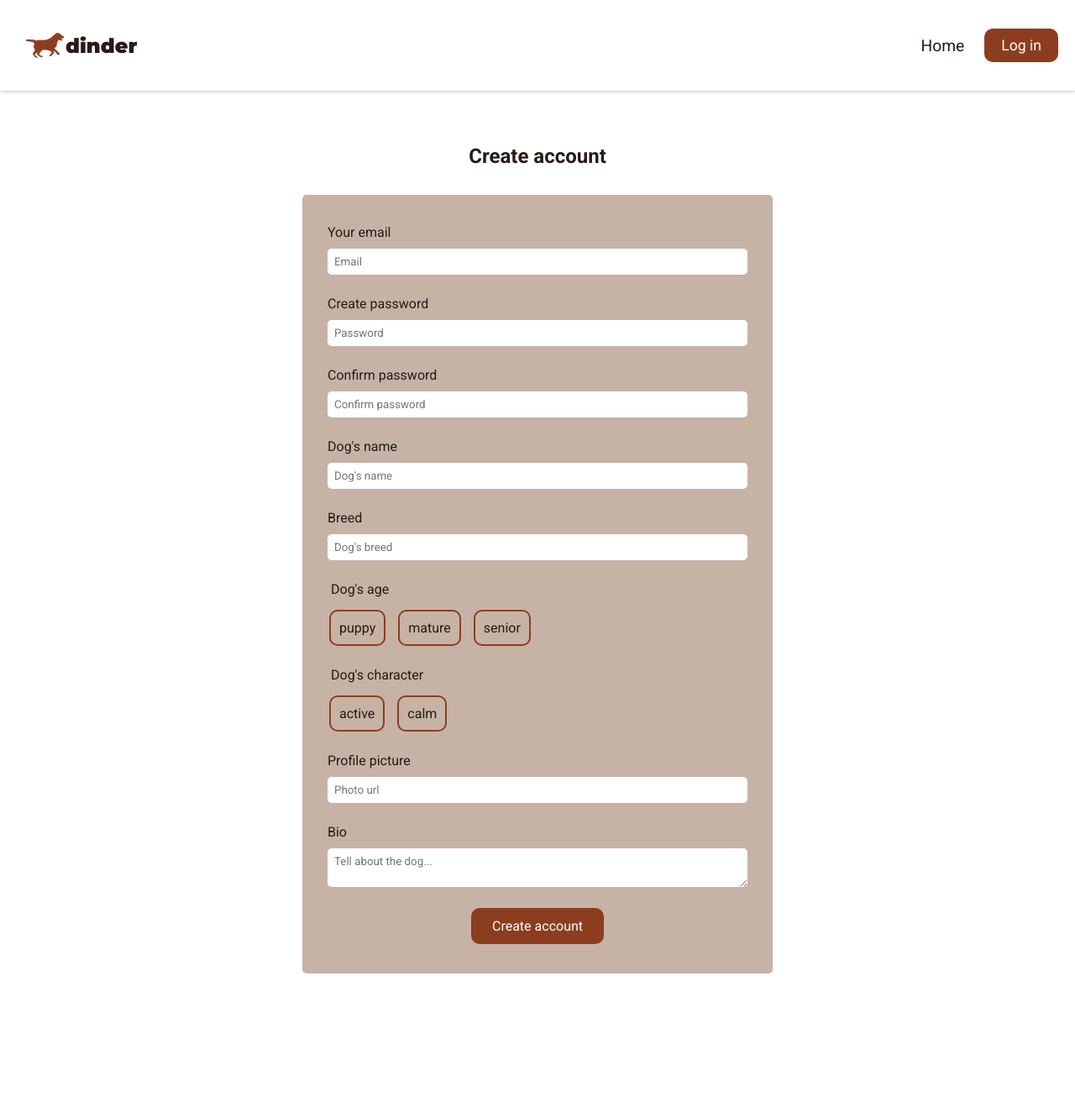
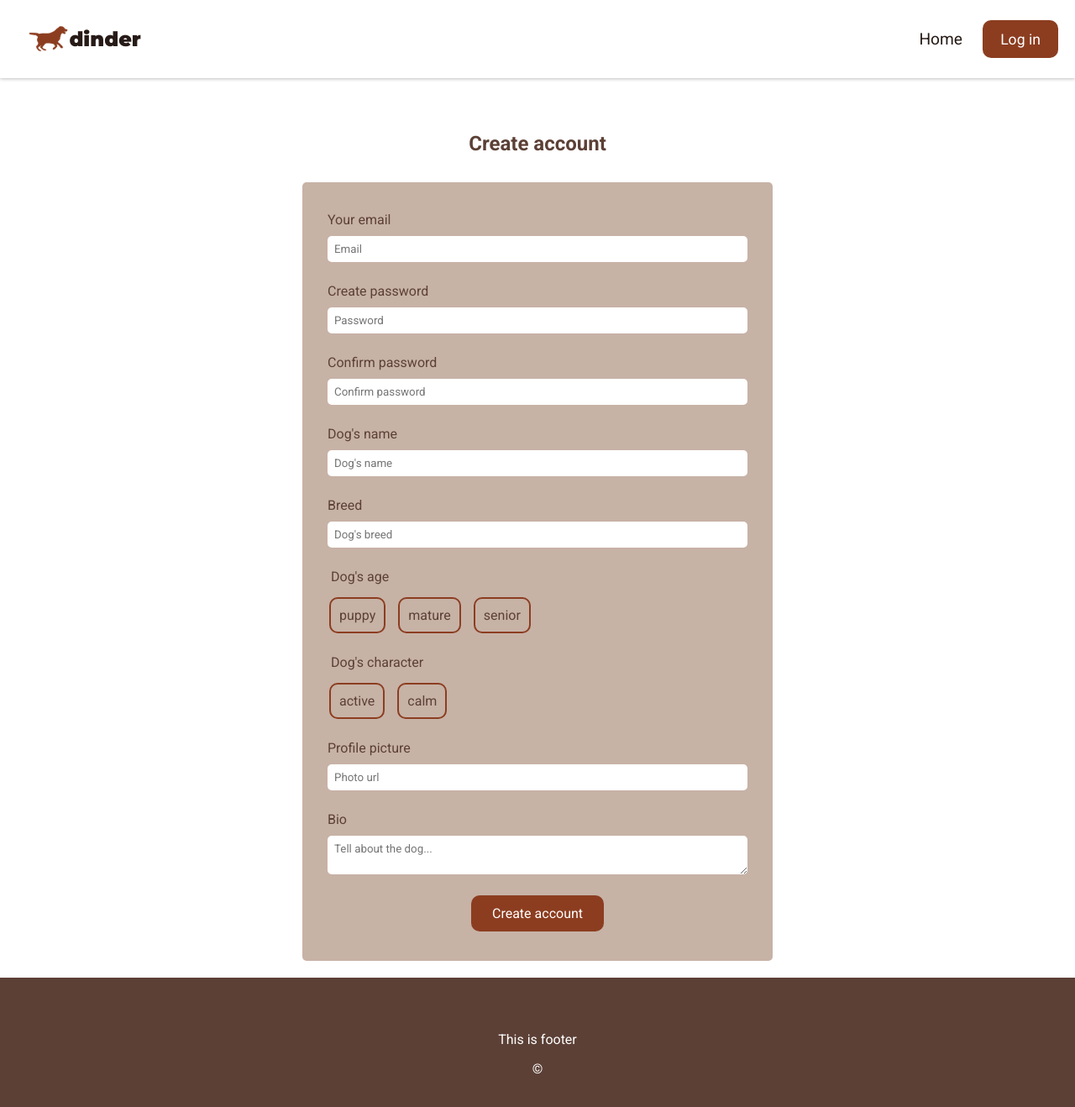
Before and after one commit to rudzupuke/SGT-final-task, a React (Create React App) app in the folder frontend/: page /register in a window 1280 px wide. Shown: the top 1318 px of the page at 84% size. Before the commit the page ends 1179 px from the top, so only its background shows below. Built offline with nearby package versions, Linux system fonts and the light colour scheme.

Commit message:
adding footer and improving styles

```diff
--- a/frontend/src/App.scss
+++ b/frontend/src/App.scss
@@ -7,6 +7,7 @@ $white: rgb(255, 255, 255);
 $background-color: rgb(229, 229, 229);
 $primary: rgb(140, 61, 32);
 $primary-bright: rgb(241, 119, 12);
+$primary-dark: rgb(92, 64, 54);
 $primary-light: rgb(199, 178, 166);
 $primary-light-2: rgb(199, 178, 166);
 
@@ -17,7 +18,8 @@ $layout-breakpoint-medium: 750px;
 // general styles
 
 body {
-    color: $dark-text;
+    color: $primary-dark;
+    //color: $dark-text;
 }
 
 // reused elements
--- a/frontend/src/components/Footer/Footer.js
+++ b/frontend/src/components/Footer/Footer.js
@@ -1,7 +1,7 @@
 import "./Footer.scss";
 
 const Footer = () => {
-    return <footer className="footer">This is footer</footer>;
+    return <footer className="footer"><p>This is footer</p><p>&copy;</p></footer>;
 };
 
 export default Footer;
--- a/frontend/src/components/Footer/Footer.scss
+++ b/frontend/src/components/Footer/Footer.scss
@@ -3,4 +3,6 @@
 .footer {
     padding: 3em;
     text-align: center;
+    color: shared.$white;
+    background-color: shared.$primary-dark;
 }
--- a/frontend/src/components/Header/Header.js
+++ b/frontend/src/components/Header/Header.js
@@ -22,7 +22,6 @@ const Header = ({ authToken, setShowModal, showModal, user, isOnHomePage }) => {
     };
 
     const toggleNav = () => {
-        console.log("Nav toggled!");
         setNavExpanded((prevNavExpanded) => !prevNavExpanded);
     };
 
--- a/frontend/src/components/Header/Header.scss
+++ b/frontend/src/components/Header/Header.scss
@@ -1,14 +1,16 @@
 @use "../../App.scss" as shared;
 
 .header {
-    padding: 15px 20px;
+    padding: 5px 20px;
     color: shared.$white;
     font-size: 1.2rem;
     display: flex;
     justify-content: space-between;
+    position: sticky;
+    top: 0;
 
     @media (max-width: shared.$layout-breakpoint-small) {
-        padding: 10px 10px;
+        padding: 5px 10px;
     }
 
     a {
@@ -25,6 +27,8 @@
         background-color: shared.$white;
         box-shadow: 0px 1px 4px rgba(0, 0, 0, 0.25);
         color: shared.$dark-text;
+        // set slightly higher z-index otherwise placeholder text in the registration form appears on the navbar when scrolling
+        z-index: 10;
 
         a {
             color: shared.$dark-text;
@@ -56,12 +60,11 @@
             align-items: center;
             list-style: none;
             gap: 12px;
-            padding-left: 20px;
         }
 
         &__button {
             font-size: 1.1rem;
-            padding: 10px 20px;
+            padding: 0.70em 1.20em;
         }
 
         @media (max-width: shared.$layout-breakpoint-small) {
@@ -69,12 +72,11 @@
 
             &__list {
                 gap: 8px;
-                padding-left: 20px;
             }
 
             &__button {
                 font-size: 1rem;
-                padding: 10px 15px;
+                padding: 0.70em 1.10em;
             }
         }
     }
@@ -82,7 +84,7 @@
     .logo {
         display: flex;
         align-items: center;
-        padding: 10px;
+        padding: 0.75em;
 
         a {
             display: flex;
@@ -104,7 +106,7 @@
         }
 
         @media (max-width: shared.$layout-breakpoint-small) {
-            padding: 0;
+            padding: 1em 0;
         }
     }
 }
--- a/frontend/src/pages/Home/Home.js
+++ b/frontend/src/pages/Home/Home.js
@@ -12,17 +12,11 @@ const Home = ({ isOnHomePage, user }) => {
     const [cookies, setCookie, removeCookie] = useCookies();
     const authToken = cookies.AuthToken;
 
-    // I think not necessary, can also delete the onClick from the button
-    const handleClick = () => {
-        setShowModal(true);
-    };
-
     return (
         <>
             <div className="home">
                 <Header
                     authToken={authToken}
-                    // minimal={false}
                     setShowModal={setShowModal}
                     showModal={showModal}
                     isOnHomePage={isOnHomePage}
@@ -30,7 +24,7 @@ const Home = ({ isOnHomePage, user }) => {
                 />
                 <div className="home__container">
                     <h1 className="heading--main">Find your dog a buddy!</h1>
-                    <button className="button--primary" onClick={handleClick}>
+                    <button className="button--primary">
                         {authToken ? (
                             <Link to="/dashboard">My dashboard</Link>
                         ) : (
--- a/frontend/src/pages/Register/Register.js
+++ b/frontend/src/pages/Register/Register.js
@@ -5,6 +5,7 @@ import { useNavigate } from "react-router-dom";
 
 import "./Register.scss";
 import Header from "../../components/Header/Header";
+import Footer from "../../components/Footer/Footer";
 
 const Register = () => {
     const [cookies, setCookie] = useCookies(["user"]);
@@ -205,6 +206,7 @@ const Register = () => {
                     </button>
                 </form>
             </main>
+            <Footer />
         </>
     );
 };
```
Lines whose indentation alone changed are shown as unchanged.
